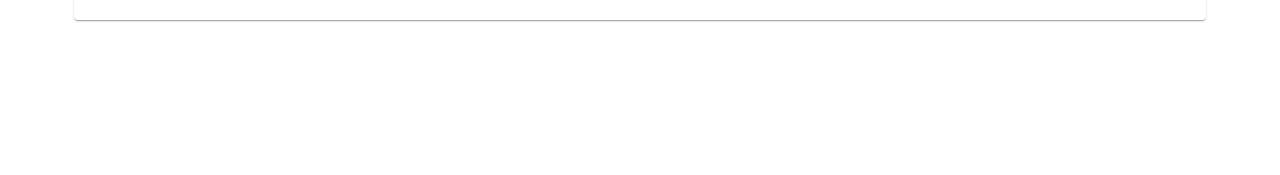
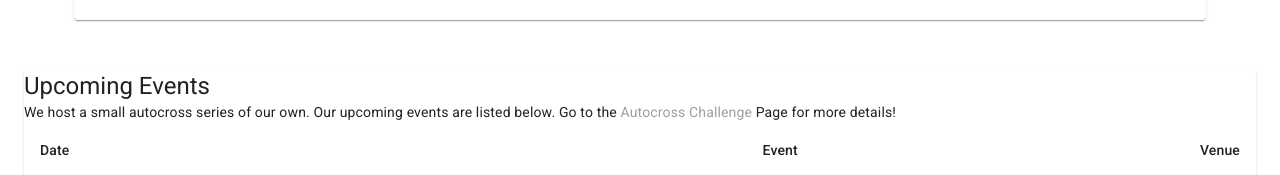
Before and after one commit to Adriverforlife/CornerExit, a React (Create React App) app: page / in a window 1280 px wide. Shown: the part 911-1086 px from the top of the page. Before the commit the page ends 981 px from the top, so only its background shows below. Built offline with nearby package versions, Linux system fonts and the light colour scheme; no server answers.

Commit message:
Add Events to Front Page

```diff
--- /dev/null
+++ b/src/Components/EventFrontPage.js
@@ -0,0 +1,65 @@
+import React, { useState, useEffect } from 'react';
+import { Typography, Button, ButtonGroup, Container, makeStyles } from '@material-ui/core'
+import Table from '@material-ui/core/Table';
+import TableBody from '@material-ui/core/TableBody';
+import TableCell from '@material-ui/core/TableCell';
+import TableContainer from '@material-ui/core/TableContainer';
+import TableHead from '@material-ui/core/TableHead';
+import TableRow from '@material-ui/core/TableRow';
+import Paper from '@material-ui/core/Paper';
+import Link from '@material-ui/core/Link'
+import Moment from 'react-moment';
+import axios from 'axios';
+
+const useStyles = makeStyles({})
+
+
+export default function EventList(props) {
+  const classes = useStyles()
+
+  const [events, getEvents] = useState([]);
+
+  useEffect(() => {
+    getAllEvents();
+  }, []);
+
+  function getAllEvents() {
+    axios.get(`https://api.motorsportreg.com/rest/calendars/organization/F19F66B9-D516-5FEE-B4ABB9A12E335B59.json`)
+      .then(res => {
+        const allEvents = res.data.response.events;
+        getEvents(allEvents)
+      })
+  }
+
+
+  return (
+
+    <TableContainer component={Paper}>
+      <Typography variant="h5" component="h2">
+        Upcoming Events</Typography>
+        <Typography variant="body2" component="p">We host a small autocross series of our own. Our upcoming events are listed below. Go to the <Link href='/autocross'>Autocross Challenge</Link> Page for more details!</Typography>
+      <Table className={classes.table} aria-label="simple table">
+        <TableHead>
+          <TableRow>
+            <TableCell>Date</TableCell>
+            <TableCell align="right">Event</TableCell>
+            <TableCell align="right">Venue</TableCell>
+          </TableRow>
+        </TableHead>
+        <TableBody>
+          {events.map((event) => (
+            <TableRow key={event.name}>
+              <TableCell component="th" scope="event">
+                <Link href={event.detailuri}> {event.name}</Link>
+              </TableCell>
+              <TableCell align="right"><Moment format="MM/DD/YYYY">{event.start}</Moment></TableCell>
+              <TableCell align="right">{event.venue.name}</TableCell>
+            </TableRow>
+          ))}
+        </TableBody>
+      </Table>
+    </TableContainer>
+
+  )
+
+}
--- a/src/pages/Create.js
+++ b/src/pages/Create.js
@@ -4,6 +4,7 @@ import { Home, ImportContacts, Send } from '@material-ui/icons'
 import TextCard from '../Components/TextCard'
 import TitlePic from '../pictures/996gt3.jpeg'
 import Subiefest from '../pictures/subiefest.jpg'
+import EventFrontPage from '../Components/EventFrontPage'
 
 const useStyles = makeStyles({
 
@@ -25,7 +26,7 @@ const classes = useStyles()
         // pic={Subiefest}
         body='We have helped with individual car testing all the way to staffing large autocross event as Subiefest and the Porsche Owners Club Autocross Series! If you just need a couple cones all the way to a full autocross series we can handle it all!Clients have included Speed Ventures, 86Fest, Subiefest, Triumph Club, SCCA Rallycross, various BMW Club Chapters, and more! We can accommodate events of almost any size, as we have several sets of timing equipment, and WAY too many cones!'
         />
-
+      <EventFrontPage/>
     </Container>
   )
 }
```
